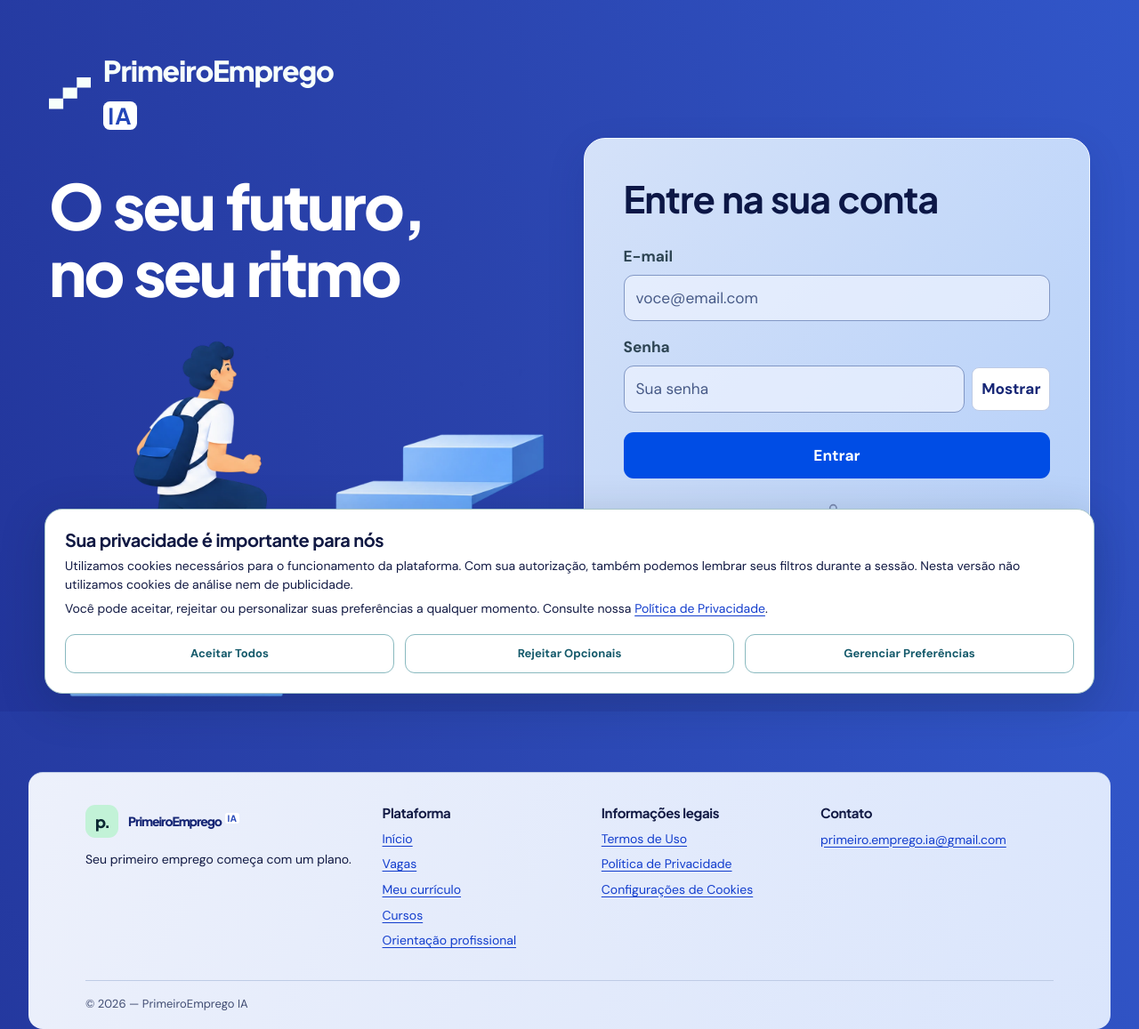
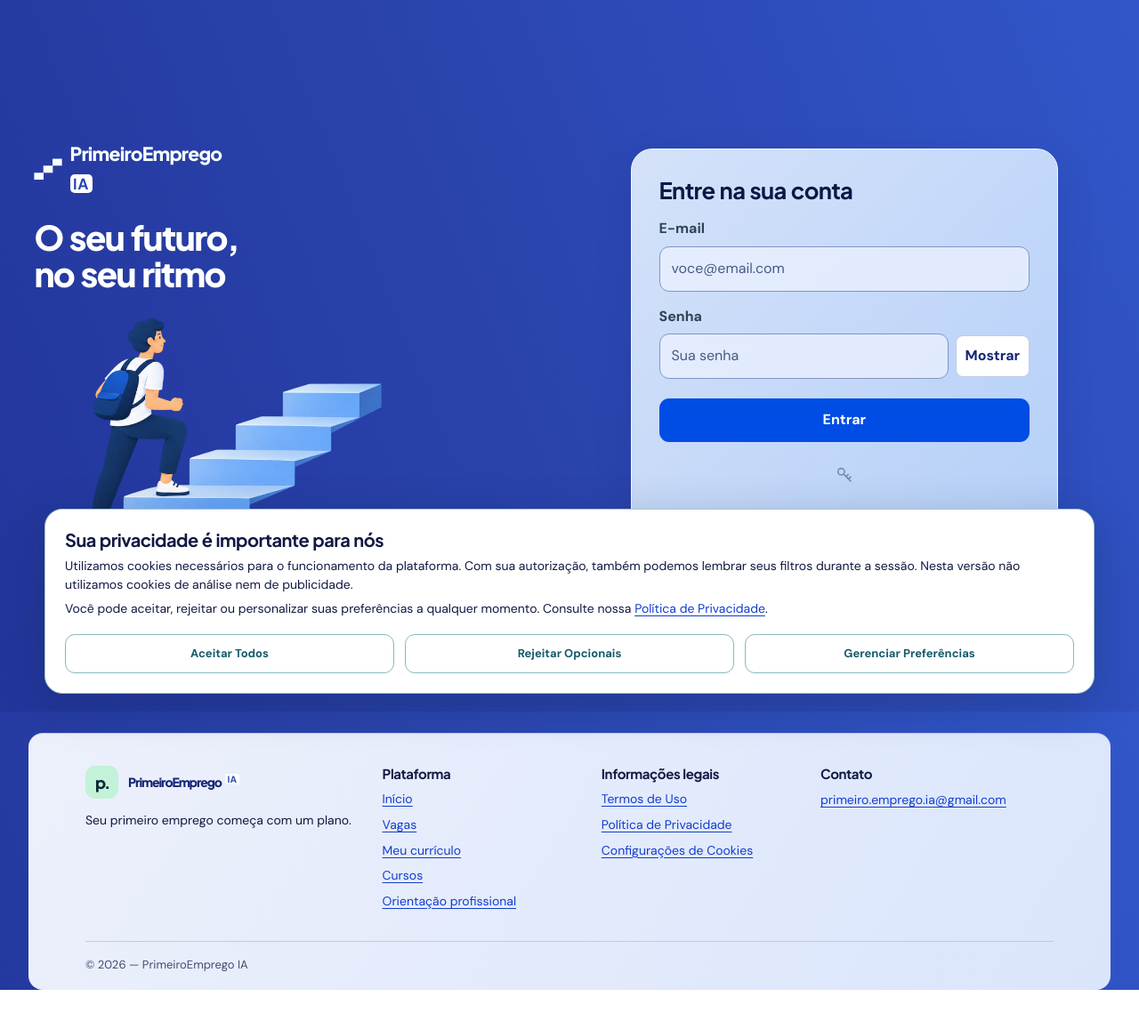
Before and after one commit to Felipe072008/Projeto-Primeiro-Emprego-IA, a Flask app: page / in a window 1280 px wide. Shown: the whole page at 89% size. After the commit the page ends 1113 px from the top, so only its background shows below. Run offline with Flask 3, Linux system fonts and the light colour scheme; data that the repository does not hold is empty.

Commit message:
Atualização do painel de login

```diff
--- a/static/azul_royal.css
+++ b/static/azul_royal.css
@@ -1,5 +1,5 @@
 /* Tema compartilhado pelas telas de acesso, perfil e administração. */
-:root { --ink:#111943; --ink-soft:#414d72; --blue:#123dcd; --blue-deep:#162675; --blue-pale:#e8edff; --line:#becbe5; --cream:#edf2ff; --glass:linear-gradient(120deg,#f5f8fff5,#e3edfff2); }
+:root { --largura-site:80rem; --titulo-pagina:clamp(1.65rem, 2.5vw, 2.25rem); --ink:#111943; --ink-soft:#414d72; --blue:#123dcd; --blue-deep:#162675; --blue-pale:#e8edff; --line:#becbe5; --cream:#edf2ff; --glass:linear-gradient(120deg,#f5f8fff5,#e3edfff2); }
 body,body.admin-body,body.legal-page { color:var(--ink); background:linear-gradient(125deg,#2039a9,#2457da 65%,#2e6ce6) fixed; }
 .steps-mark { width:30px;height:24px;background:currentColor;clip-path:polygon(0 67%,33% 67%,33% 33%,66% 33%,66% 0,100% 0,100% 33%,67% 33%,67% 67%,34% 67%,34% 100%,0 100%); }
 .brand b,.sidebar .brand b { color:#2446b9;background:white;border-radius:.3em;padding:0 .22em; }
@@ -8,10 +8,11 @@ body:has(.auth-view:not(.hidden)) {
 }
 
 .auth-view {
+  display: grid;
   grid-template-columns: repeat(2, minmax(0, 1fr));
-  max-width: 1600px;
+  max-width: var(--largura-site);
   margin: auto;
-  padding: clamp(20px, 4.3vw, 68px);
+  padding: clamp(16px, 3vw, 40px);
   gap: clamp(20px, 2.5vw, 40px);
   align-items: center;
   background: transparent;
@@ -20,20 +21,20 @@ body:has(.auth-view:not(.hidden)) {
 .auth-intro, .auth-panel { margin: 0; padding: 0; border: 0; background: none; min-height: 0; }
 .auth-intro { display: flex; flex-direction: column; align-items: flex-start; color: white; }
 .auth-intro::before, .auth-intro::after { display: none; }
-.auth-intro .brand { gap: .42em; font-size: clamp(1.25rem, 2.5vw, 2.45rem); letter-spacing: -.035em; }
+.auth-intro .brand { gap: .42em; font-size: clamp(1.25rem, 1.65vw, 1.55rem); letter-spacing: -.035em; }
 .auth-intro .steps-mark { flex: 0 0 1.48em; height: 1.12em; }
 .auth-intro .brand b { margin: 0; font-size: .78em; vertical-align: .06em; }
-.intro-copy { margin: clamp(24px, 5vh, 60px) 0 clamp(10px, 2vh, 20px); }
+.intro-copy { margin: clamp(18px, 3vh, 28px) 0 12px; }
 .intro-copy h1 {
   margin: 0;
   color: white;
-  font-size: clamp(2.4rem, min(5.5vw, 9vh), 5.5rem);
+  font-size: clamp(2rem, 3vw, 2.5rem);
   line-height: 1.06;
 }
 .login-art {
   display: block;
-  width: 100%;
-  max-height: 55vh;
+  width: min(100%, 25rem);
+  max-height: 42vh;
   aspect-ratio: 1443 / 1090;
   object-fit: contain;
   object-position: left bottom;
@@ -42,23 +43,23 @@ body:has(.auth-view:not(.hidden)) {
 .auth-card,.page-wrap,.admin-content,.legal-content {background:var(--glass);border:1px solid #ffffffb3;border-radius:20px;color:var(--ink);box-shadow:0 12px 36px #102e7e22;}
 .auth-card {
   width: 100%;
-  max-width: 720px;
-  padding: clamp(20px, 3.4vw, 56px);
+  max-width: 30rem;
+  padding: clamp(20px, 2.4vw, 32px);
   border-color: #f2f7ff;
   border-radius: 24px;
   color: #0c1746;
   background: linear-gradient(132deg, rgba(227, 239, 255, .92), rgba(195, 221, 255, .90));
   box-shadow: 0 16px 42px #131f6b26;
 }
-#login-card h2 { font-size: clamp(1.7rem, 3.25vw, 3.15rem); line-height: 1.15; margin: 0 0 .65em; }
+.auth-card h2 { font-size: clamp(1.4rem, 2vw, 1.75rem); line-height: 1.15; margin: 0 0 .65em; }
 #login-form { gap: 16px; }
 #login-form label, #login-form input, #login-form .button, #login-card .switch-copy {
-  font-size: clamp(1rem, 1.35vw, 1.3rem);
+  font-size: 1rem;
 }
 #login-form input {
   background: #edf3ffb8;
   border-color: #8197c5;
-  min-height: clamp(46px, 3.8vw, 60px);
+  min-height: 46px;
   color: #0c1746;
 }
 #login-form input::placeholder { color: #475a87; }
@@ -66,7 +67,7 @@ body:has(.auth-view:not(.hidden)) {
   border-color: #2450c7;
   box-shadow: 0 0 0 3px #2350c733;
 }
-#login-form .button { background: #004de5; min-height: clamp(48px, 4.1vw, 65px); }
+#login-form .button { background: #004de5; min-height: 46px; }
 #login-form .button:hover { background: #003bb7; }
 #login-card .switch-copy {
   margin: 14px 0 0;
--- a/static/conteudo_site.css
+++ b/static/conteudo_site.css
@@ -27,10 +27,9 @@
 [data-layout-board] :focus-visible { outline:3px solid currentColor; outline-offset:-3px; }
 
 .custom-board-host > .overview-intro,.custom-board-host > .overview-links { display:none; }
-[data-layout-board="dashboard"] > h1 { color:var(--ink);font-size:clamp(2rem,4vw,4rem);line-height:1.1; }
 [data-layout-board] > img { object-fit:contain; }
 
 @media (width < 900px) { [data-layout-board] { max-width:600px; } }
 
 .custom-board-host > :is(.page-heading,.course-hero,[data-section-key="resume.tools"]) { display:none; }
-[data-layout-board] > h1 { color:var(--ink);font-size:clamp(2rem,4vw,4rem);line-height:1.1; }
+[data-layout-board] > h1 { color:var(--ink);font-size:var(--titulo-pagina);line-height:1.1; }
```
Also changed, not shown: other parts of static/azul_royal.css (+15 -13 lines).
